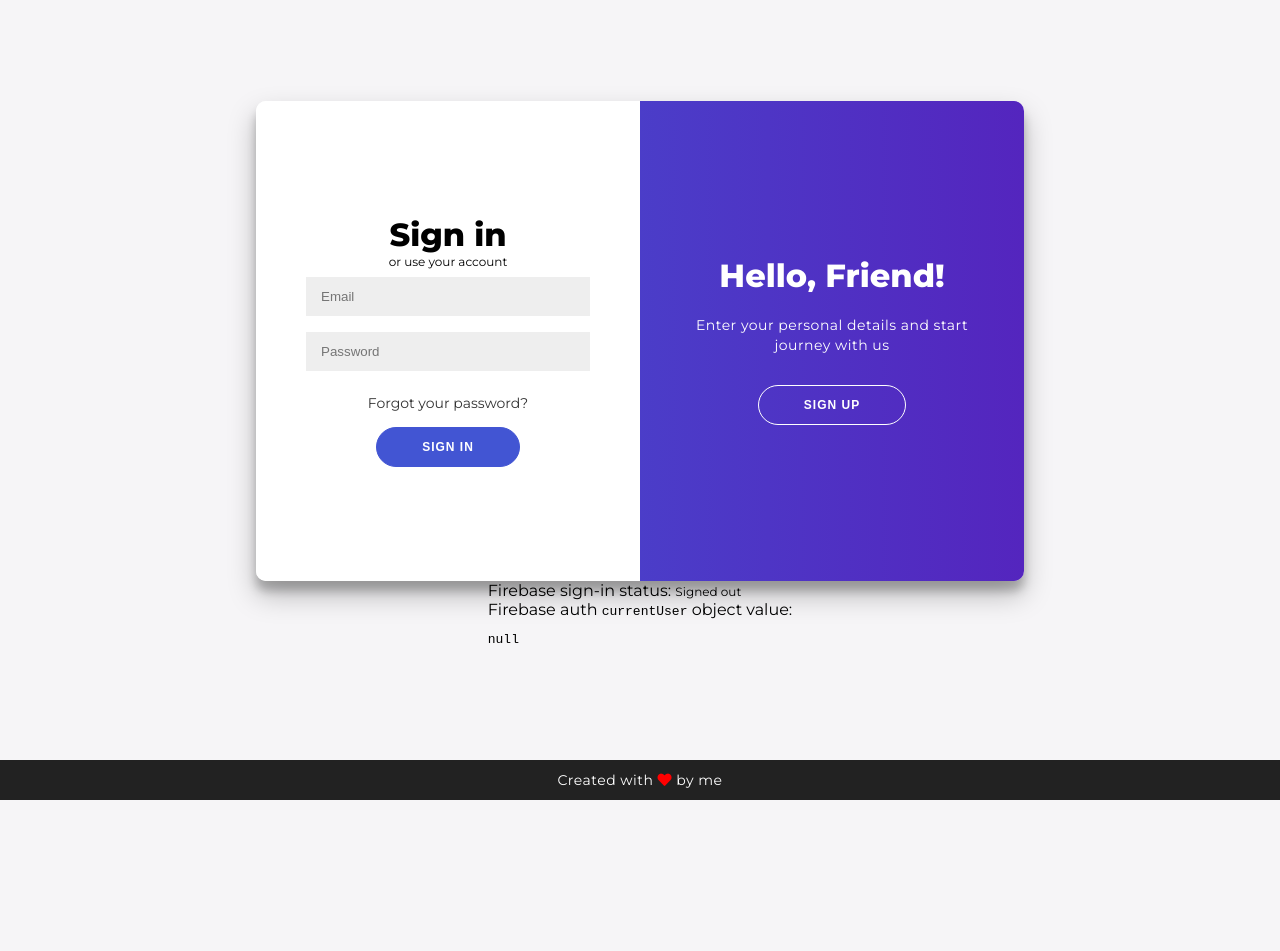
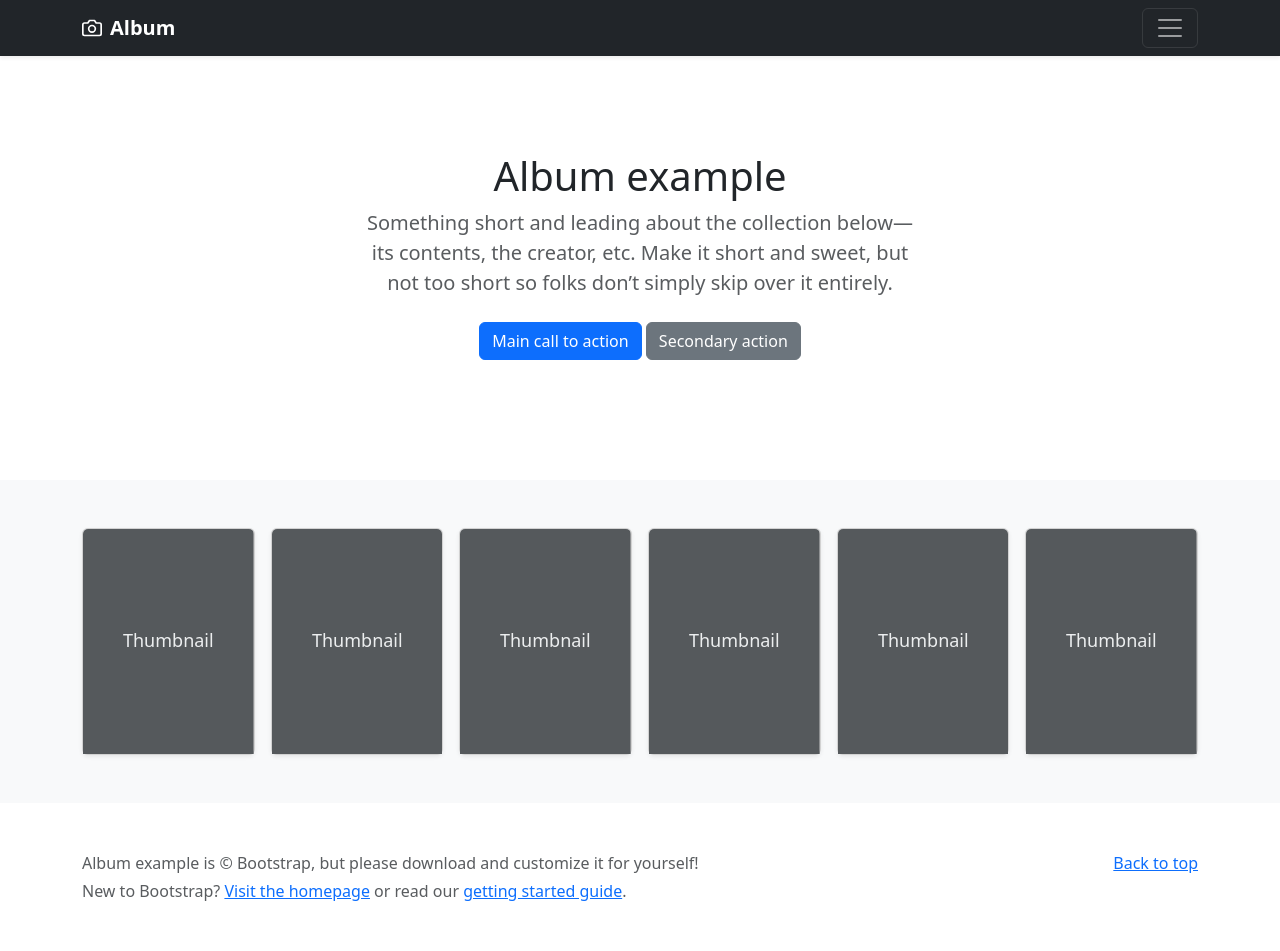
Before and after one commit to chrisznk/Projet-adrien, a plain HTML site: page index.html in a window 1280 px wide. Before the commit the page ends 830 px from the top, so only its background shows below. Drawn offline with nearby package versions, Linux system fonts and the light colour scheme; no server answers.

Commit message:
Add files via upload

```diff
--- a/index.html
+++ b/index.html
@@ -1,77 +1,154 @@
-<!DOCTYPE html>
-<html lang="fr" >
+<!doctype html>
+<html lang="en">
   <head>
-  <meta charset=utf-8 />
-  <meta name="viewport" content="width=device-width, initial-scale=1.0">
-  <title>template</title>
-  <link rel='stylesheet' href='https://cdnjs.cloudflare.com/ajax/libs/font-awesome/5.14.0/css/all.min.css'><link rel="stylesheet" href="style/auth-design.css">
-  <!-- Import and configure the Firebase SDK -->
-  <!-- These scripts are made available when the app is served or deployed on Firebase Hosting -->
-  <!-- If you do not serve/host your project using Firebase Hosting see https://firebase.google.com/docs/web/setup -->
+    <meta charset="utf-8">
+    <meta name="viewport" content="width=device-width, initial-scale=1">
+    <meta name="description" content="">
+    <meta name="author" content="Mark Otto, Jacob Thornton, and Bootstrap contributors">
+    <meta name="generator" content="Hugo 0.84.0">
+    <title>Album example · Bootstrap v5.0</title>
 
-  <script src="script/firebase/9.17.1/firebase-app-compat.js"></script>
-  <script src="script/firebase/9.17.1/firebase-analytics-compat.js"></script>
-  <script src="script/firebase/9.17.1/firebase-auth-compat.js"></script>
+    <link rel="canonical" href="https://getbootstrap.com/docs/5.0/examples/album/">
 
-  <!-- Demarrage du firebase -->
-  <script src="script/firebase/init.js"></script>
 
-  <!-- Fonction custom firebase pour le auth -->
-  <script src="script/auth.js"></script>
+
+    <!-- Bootstrap core CSS -->
+<link href="../assets/dist/css/bootstrap.min.css" rel="stylesheet">
+
+    <style>
+      .bd-placeholder-img {
+        font-size: 1.125rem;
+        text-anchor: middle;
+        -webkit-user-select: none;
+        -moz-user-select: none;
+        user-select: none;
+      }
+
+      @media (min-width: 768px) {
+        .bd-placeholder-img-lg {
+          font-size: 3.5rem;
+        }
+      }
+    </style>
+
 
   </head>
   <body>
 
-<div class="container" id="container">
-	<div class="form-container sign-up-container">
-		<form action="#">
-			<h1>Create Account</h1>
-			<span>or use your email for registration</span>
-			<input class="mdl-textfield__input" type="email" id="emailSignUp" name="email" placeholder="Email"/>
-			<input class="mdl-textfield__input" type="password" id="passwordSignUp" name="password" placeholder="Password"/>
-			<button class="mdl-button mdl-js-button mdl-button--raised" id="quickstart-sign-up" name="signup">Sign Up</button>
-		</form>
+<header>
+  <div class="collapse bg-dark" id="navbarHeader">
+    <div class="container">
+      <div class="row">
+        <div class="col-sm-8 col-md-7 py-4">
+          <h4 class="text-white">About</h4>
+          <p class="text-muted">Add some information about the album below, the author, or any other background context. Make it a few sentences long so folks can pick up some informative tidbits. Then, link them off to some social networking sites or contact information.</p>
         </div>
-	<div class="form-container sign-in-container">
-		<form action="#">
-			<h1>Sign in</h1>
-			<span>or use your account</span>
-			<input class="mdl-textfield__input" type="email" id="email" name="email" placeholder="Email"/>
-			<input class="mdl-textfield__input" type="password" id="password" name="password" placeholder="Password"/>
-			<a href="#" id="quickstart-password-reset" name="verify-email">Forgot your password?</a>
-			<button disabled class="mdl-button mdl-js-button mdl-button--raised" id="quickstart-sign-in" name="signin">Sign In</button>
-		</form>
-	</div>
-	<div class="overlay-container">
-		<div class="overlay">
-			<div class="overlay-panel overlay-left">
-				<h1>Welcome Back!</h1>
-				<p>To keep connected with us please login with your personal info</p>
-				<button class="ghost" id="signIn">Sign In</button>
-			</div>
-			<div class="overlay-panel overlay-right">
-				<h1>Hello, Friend!</h1>
-				<p>Enter your personal details and start journey with us</p>
-				<button class="ghost" id="signUp">Sign Up</button>
+        <div class="col-sm-4 offset-md-1 py-4">
+          <h4 class="text-white">Contact</h4>
+          <ul class="list-unstyled">
+            <li><a href="#" class="text-white">Follow on Twitter</a></li>
+            <li><a href="#" class="text-white">Like on Facebook</a></li>
+            <li><a href="#" class="text-white">Email me</a></li>
+          </ul>
         </div>
       </div>
     </div>
   </div>
+  <div class="navbar navbar-dark bg-dark shadow-sm">
+    <div class="container">
+      <a href="#" class="navbar-brand d-flex align-items-center">
+        <svg xmlns="http://www.w3.org/2000/svg" width="20" height="20" fill="none" stroke="currentColor" stroke-linecap="round" stroke-linejoin="round" stroke-width="2" aria-hidden="true" class="me-2" viewBox="0 0 24 24"><path d="M23 19a2 2 0 0 1-2 2H3a2 2 0 0 1-2-2V8a2 2 0 0 1 2-2h4l2-3h6l2 3h4a2 2 0 0 1 2 2z"/><circle cx="12" cy="13" r="4"/></svg>
+        <strong>Album</strong>
+      </a>
+      <button class="navbar-toggler" type="button" data-bs-toggle="collapse" data-bs-target="#navbarHeader" aria-controls="navbarHeader" aria-expanded="false" aria-label="Toggle navigation">
+        <span class="navbar-toggler-icon"></span>
+      </button>
+    </div>
+  </div>
+</header>
 
-<!-- Container where we'll display the user details -->
-<div class="quickstart-user-details-container">
-    Firebase sign-in status: <span id="quickstart-sign-in-status">Unknown</span>
-    <div>Firebase auth <code>currentUser</code> object value:</div>
-    <pre><code id="quickstart-account-details">null</code></pre>
+<main>
+
+  <section class="py-5 text-center container">
+    <div class="row py-lg-5">
+      <div class="col-lg-6 col-md-8 mx-auto">
+        <h1 class="fw-light">Album example</h1>
+        <p class="lead text-muted">Something short and leading about the collection below—its contents, the creator, etc. Make it short and sweet, but not too short so folks don’t simply skip over it entirely.</p>
+        <p>
+          <a href="#" class="btn btn-primary my-2">Main call to action</a>
+          <a href="#" class="btn btn-secondary my-2">Secondary action</a>
+        </p>
+      </div>
+    </div>
+  </section>
+
+  <div class="album py-5 bg-light">
+    <div class="container">
+
+      <div class="row row-cols-3 row-cols-sm-4 row-cols-md-6 g-3">
+
+
+        <div class="col">
+          <div class="card shadow-sm">
+            <svg class="bd-placeholder-img card-img-top" width="100%" height="225" xmlns="http://www.w3.org/2000/svg" role="img" aria-label="Placeholder: Thumbnail" preserveAspectRatio="xMidYMid slice" focusable="false"><title>Placeholder</title><rect width="100%" height="100%" fill="#55595c"/><text x="50%" y="50%" fill="#eceeef" dy=".3em">Thumbnail</text></svg>
+          </div>
         </div>
 
-<footer>
-	<p>
-		Created with <i class="fa fa-heart"></i> by me
+		<div class="col">
+          <div class="card shadow-sm">
+            <svg class="bd-placeholder-img card-img-top" width="100%" height="225" xmlns="http://www.w3.org/2000/svg" role="img" aria-label="Placeholder: Thumbnail" preserveAspectRatio="xMidYMid slice" focusable="false"><title>Placeholder</title><rect width="100%" height="100%" fill="#55595c"/><text x="50%" y="50%" fill="#eceeef" dy=".3em">Thumbnail</text></svg>
+          </div>
+        </div>
+
+		<div class="col">
+          <div class="card shadow-sm">
+            <svg class="bd-placeholder-img card-img-top" width="100%" height="225" xmlns="http://www.w3.org/2000/svg" role="img" aria-label="Placeholder: Thumbnail" preserveAspectRatio="xMidYMid slice" focusable="false"><title>Placeholder</title><rect width="100%" height="100%" fill="#55595c"/><text x="50%" y="50%" fill="#eceeef" dy=".3em">Thumbnail</text></svg>
+          </div>
+        </div>
+
+		<div class="col">
+          <div class="card shadow-sm">
+            <svg class="bd-placeholder-img card-img-top" width="100%" height="225" xmlns="http://www.w3.org/2000/svg" role="img" aria-label="Placeholder: Thumbnail" preserveAspectRatio="xMidYMid slice" focusable="false"><title>Placeholder</title><rect width="100%" height="100%" fill="#55595c"/><text x="50%" y="50%" fill="#eceeef" dy=".3em">Thumbnail</text></svg>
+          </div>
+        </div>
+
+
+		<div class="col">
+          <div class="card shadow-sm">
+            <svg class="bd-placeholder-img card-img-top" width="100%" height="225" xmlns="http://www.w3.org/2000/svg" role="img" aria-label="Placeholder: Thumbnail" preserveAspectRatio="xMidYMid slice" focusable="false"><title>Placeholder</title><rect width="100%" height="100%" fill="#55595c"/><text x="50%" y="50%" fill="#eceeef" dy=".3em">Thumbnail</text></svg>
+          </div>
+        </div>
+
+
+		<div class="col">
+          <div class="card shadow-sm">
+            <svg class="bd-placeholder-img card-img-top" width="100%" height="225" xmlns="http://www.w3.org/2000/svg" role="img" aria-label="Placeholder: Thumbnail" preserveAspectRatio="xMidYMid slice" focusable="false"><title>Placeholder</title><rect width="100%" height="100%" fill="#55595c"/><text x="50%" y="50%" fill="#eceeef" dy=".3em">Thumbnail</text></svg>
+          </div>
+        </div>
+
+
+
+
+
+      </div>
+    </div>
+  </div>
+
+</main>
+
+<footer class="text-muted py-5">
+  <div class="container">
+    <p class="float-end mb-1">
+      <a href="#">Back to top</a>
     </p>
+    <p class="mb-1">Album example is &copy; Bootstrap, but please download and customize it for yourself!</p>
+    <p class="mb-0">New to Bootstrap? <a href="/">Visit the homepage</a> or read our <a href="../getting-started/introduction/">getting started guide</a>.</p>
+  </div>
 </footer>
-<!-- partial -->
-  <script  src="script/auth-design.js"></script>
+
+
+    <script src="../assets/dist/js/bootstrap.bundle.min.js"></script>
+
 
   </body>
 </html>
```
Lines whose indentation alone changed are shown as unchanged.
